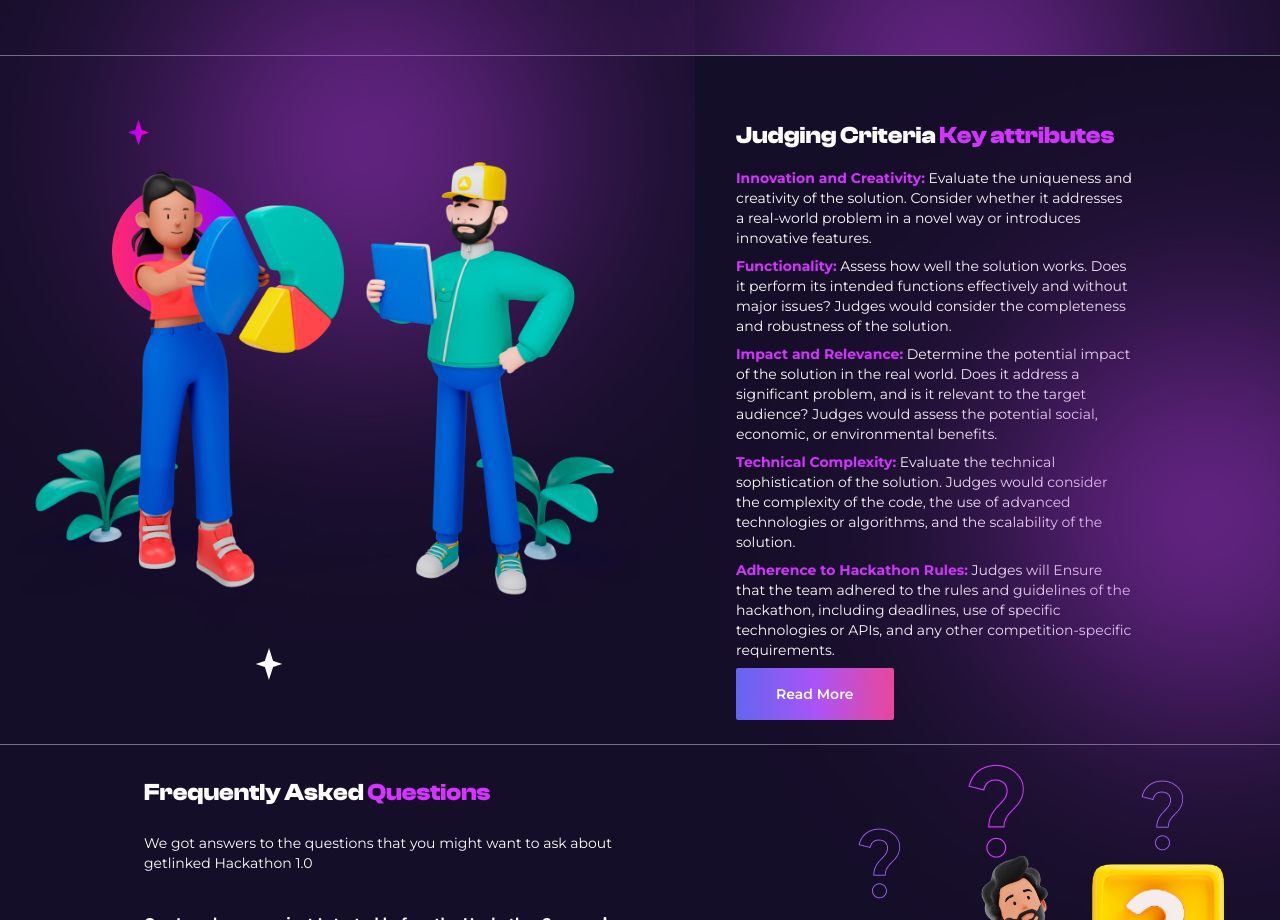
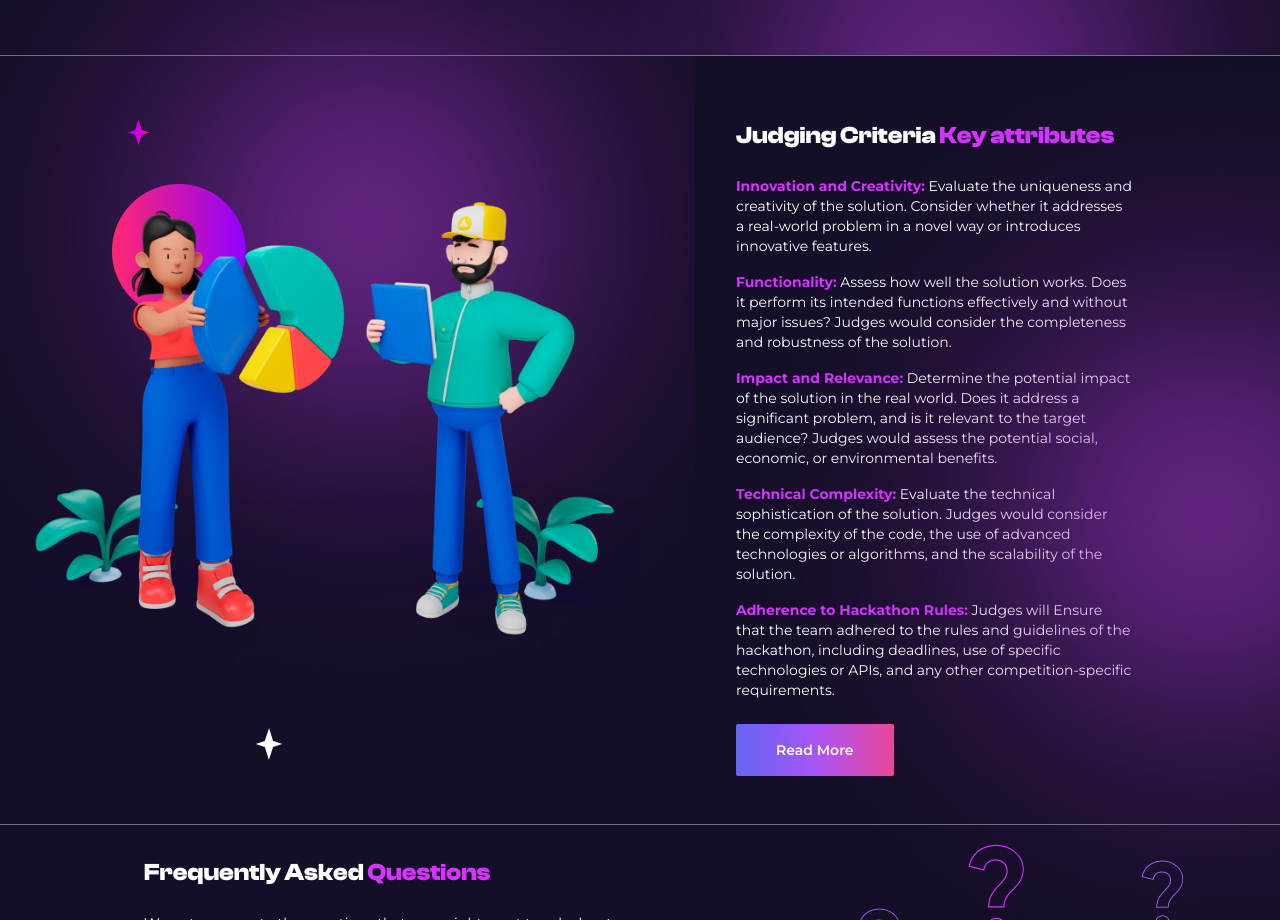
Before and after one commit to thamesblanq/getLinked, a React (Vite) app: page / in a window 1280 px wide. Shown: the part 1880-2800 px from the top of the page. Built offline with nearby package versions, Linux system fonts and the light colour scheme; the HTML template or start-up script is replaced by a standard one.

Commit message:
section fix

```diff
--- a/src/components/Content.jsx
+++ b/src/components/Content.jsx
@@ -71,7 +71,7 @@ const Main = () => {
         <section className='flex flex-col items-center justify-center border-b border-b-gray-500'>
 
 
-                <div className='flex flex-col md:flex-row items-center md:h-[40vh] lg:h-[70vh] px-4 mt-8 md:mt-2 md:gap-8 py-6 md:py-4 relative'>
+                <div className='flex flex-col md:flex-row items-center md:h-[40vh] lg:h-[70vh] px-4 mt-8 md:mt-2 md:gap-8 gap-y-8 py-6 md:py-4 relative'>
                     <img src={smallStar} className='absolute bottom-32 right-8 md:top-16 md:left-16'></img>
                     <img src={bigStar} className='absolute right-96 top-32 md:top-32 md:right-16'></img>
                     <img src={arrow}  className='absolute bottom-80 md:bottom-4 md:right-[40rem]'></img>
@@ -82,7 +82,7 @@ const Main = () => {
                     </div>
 
                     <div className='w-[80%] md:w-1/2'>
-                        <h1 className='font-clash text-white text-2xl w-[70%] md:w-[50%]'>Introduction to getlinked <span className='text-span'>tech Hackathon 1.0</span></h1>
+                        <h1 className='font-clash text-white text-2xl w-[70%] md:w-[50%] pb-4'>Introduction to getlinked <span className='text-span'>tech Hackathon 1.0</span></h1>
                         <p className='text-white font-montserrat text-sm md:w-[80%]'>Our tech hackathon is a melting pot of visionaries, and its purpose is as
                             clear as day: to shape the future. Whether you're a coding genius, a
                             design maverick, or a concept wizard, you'll have the chance to transform
@@ -103,7 +103,7 @@ const Main = () => {
 
             <div className='flex flex-col-reverse md:flex-row justify-around items-center py-6 px-4 relative'>
                 <div className='w-[80%] md:w-1/2 flex flex-col md:pl-6'>
-                    <h1 className='font-clash text-white text-2xl w-[70%] md:w-[50%]'>Rules and <span className='text-span'>Guidelines</span></h1>
+                    <h1 className='font-clash text-white text-2xl w-[70%] md:w-[50%] mb-4'>Rules and <span className='text-span'>Guidelines</span></h1>
                     <p className='text-white font-montserrat text-sm md:w-[80%]'>Our tech hackathon is a melting pot of visionaries, and its purpose is as
                         clear as day: to shape the future. Whether you're a coding genius, a
                         design maverick, or a concept wizard, you'll have the chance to transform
@@ -139,37 +139,37 @@ const Main = () => {
                 <img src={smallStar} className='absolute  top-8 md:top-16 left-60 md:left-32'></img>
 
 
-                <div className='flex flex-col gap-2 px-8'>
+                <div className='flex flex-col gap-2 px-8  gap-y-4 mb-4'>
                     <h1 className='font-clash text-white text-2xl w-full lg:w-auto'>Judging Criteria <span className='text-span'>Key attributes</span></h1>
 
                     <div className='lg:w-[80%]'>
-                        <p className='text-white font-montserrat text-sm my-2'><span className='text-span font-bold'>Innovation and Creativity:</span> Evaluate the uniqueness and creativity of the
+                        <p className='text-white font-montserrat text-sm my-2 mb-4'><span className='text-span font-bold'>Innovation and Creativity:</span> Evaluate the uniqueness and creativity of the
                             solution. Consider whether it addresses a real-world problem in a novel
                             way or introduces innovative features.
                         </p>
 
-                        <p className='text-white font-montserrat text-sm my-2'><span  className='text-span font-bold'>Functionality:</span> Assess how well the solution works. Does it perform its
+                        <p className='text-white font-montserrat text-sm my-2 mb-4'><span  className='text-span font-bold'>Functionality:</span> Assess how well the solution works. Does it perform its
                             intended functions effectively and without major issues? Judges would
                             consider the completeness and robustness of the solution.
                         </p>
 
-                        <p className='text-white font-montserrat text-sm my-2'><span  className='text-span font-bold'>Impact and Relevance:</span> Determine the potential impact of the solution
+                        <p className='text-white font-montserrat text-sm my-2 mb-4'><span  className='text-span font-bold'>Impact and Relevance:</span> Determine the potential impact of the solution
                             in the real world. Does it address a significant problem, and is it relevant
                             to the target audience? Judges would assess the potential social,
                             economic, or environmental benefits.
                         </p>
 
-                        <p className='text-white font-montserrat text-sm my-2'><span  className='text-span font-bold'>Technical Complexity:</span> Evaluate the technical sophistication of the solution.
+                        <p className='text-white font-montserrat text-sm my-2 mb-4'><span  className='text-span font-bold'>Technical Complexity:</span> Evaluate the technical sophistication of the solution.
                             Judges would consider the complexity of the code, the use of advanced
                             technologies or algorithms, and the scalability of the solution.
                         </p>
 
-                        <p className='text-white font-montserrat text-sm my-2'><span  className='text-span font-bold'>Adherence to Hackathon Rules:</span> Judges will Ensure that the team adhered
+                        <p className='text-white font-montserrat text-sm my-2 mb-4'><span  className='text-span font-bold'>Adherence to Hackathon Rules:</span> Judges will Ensure that the team adhered
                             to the rules and guidelines of the hackathon, including deadlines, use of
                             specific technologies or APIs, and any other competition-specific requirements.
                         </p>
 
-                        <button className='py-4 px-10 text-white font-montserrat text-sm bg-gradient-to-r from-indigo-500 via-purple-500 to-pink-500 rounded-sm font-semibold cursor-pointer'>Read More</button>
+                        <button className='py-4 px-10 text-white font-montserrat text-sm bg-gradient-to-r from-indigo-500 via-purple-500 to-pink-500 rounded-sm font-semibold cursor-pointer my-2'>Read More</button>
 
                     </div>
 
```
